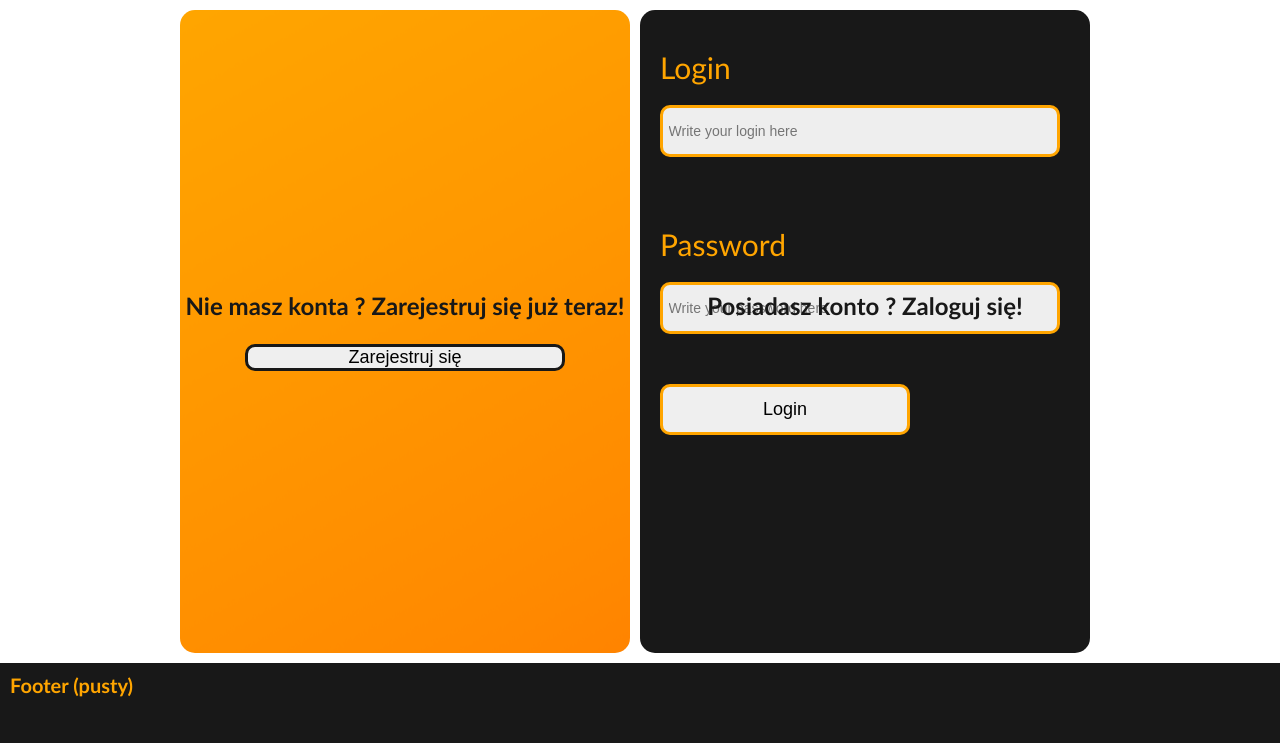
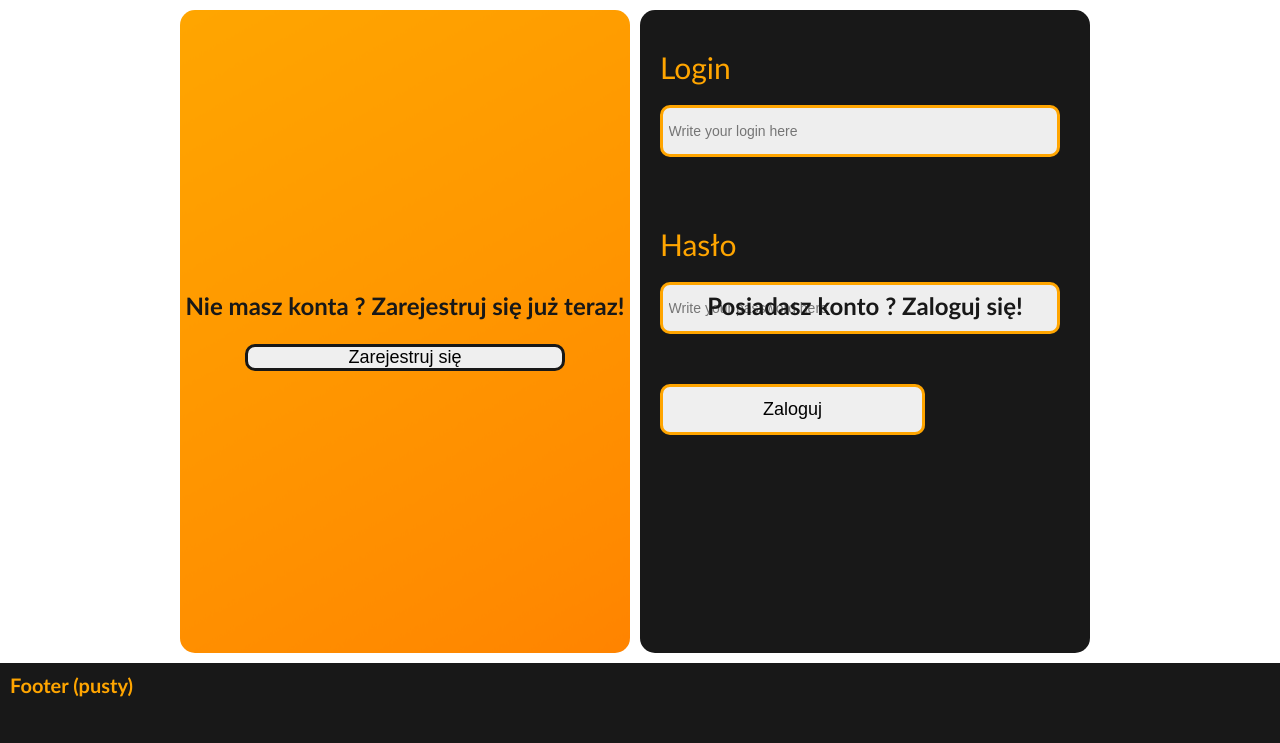
Before and after one commit to Barszczu57/Teainc, a PHP site: page / in a window 1280 px wide. Shown: the part 80-823 px from the top of the page. Run offline with PHP 8.4, Linux system fonts and the light colour scheme.

Commit message:
login/register panel update

```diff
--- a/index.php
+++ b/index.php
@@ -23,11 +23,11 @@
                 <input class="pl_input pl_input_errorX" type="email" name="login.password" id="login.password" placeholder="Write your email here">
                 <span class="pl_span">User with that email exist</span>
 
-                <label class="pl_labels" for="login.password">Password</label>
+                <label class="pl_labels" for="login.password">Hasło</label>
                 <input class="pl_input pl_input_errorX" type="password" name="login.password" id="login.password" placeholder="Create password">
                 <span class="pl_span">Password doesn't meet requirements</span>
 
-                <button class="pl_button_login" type="submit">Create account</button>
+                <button class="pl_button_login" type="submit">Utwórz konto</button>
             </form>
             <div class="panel_btn">
                 <p class="btn_info_text">Nie masz konta ? Zarejestruj się już teraz!</p>
@@ -42,11 +42,11 @@
                 <input class="pl_input pl_input_errorX" type="text" name="login.name" id="login.name" size="20" placeholder="Write your login here">
                 <span class="pl_span">Wrong login</span>
 
-                <label class="pl_labels" for="login.password">Password</label>
+                <label class="pl_labels" for="login.password">Hasło</label>
                 <input class="pl_input pl_input_errorX" type="password" name="login.password" id="login.password" placeholder="Write your password here">
                 <span class="pl_span">Wrong password</span>
 
-                <button class="pl_button_login" type="submit">Login</button>
+                <button class="pl_button_login" type="submit">Zaloguj</button>
             </form>
             <div class="panel_btn">
                 <p class="btn_info_text">Posiadasz konto ? Zaloguj się!</p>
```
